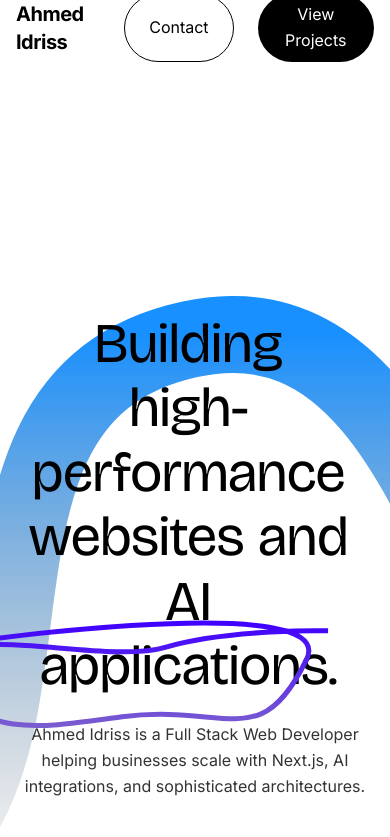
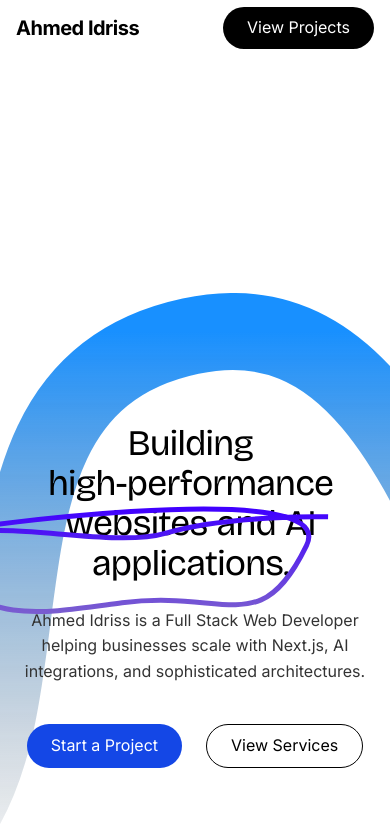
Before and after one commit to ahmedIdrissDev/my-portfolio, a Next.js app: page / in a window 390 px wide. Shown: the top 837 px of the page. Built offline with nearby package versions, Linux system fonts and the light colour scheme.

Commit message:
fix and push responsive layout

```diff
--- a/components/layout/Navbar.tsx
+++ b/components/layout/Navbar.tsx
@@ -8,7 +8,7 @@
         Ahmed Idriss
       </Link>
       <div className="flex gap-[var(--spacing-md)]">
-        <Button variant="secondary">Contact</Button>
+        <Button variant="secondary" className="hidden md:block">Contact</Button>
         <Button variant="primary" className="text-white font-normal">View Projects</Button>
       </div>
     </nav>
--- a/components/sections/Hero.tsx
+++ b/components/sections/Hero.tsx
@@ -59,7 +59,7 @@
       ref={containerRef}
       className="px-[var(--spacing-sm)] overflow-hidden relative md:px-[var(--spacing-lg)] lg:px-[var(--spacing-xxl)] min-h-[90dvh] pt-[var(--spacing-xxxl)] pb-[var(--spacing-xl)]  flex flex-col items-center justify-center text-center min-h-[70vh]"
     >
-      <h1 className="max-w-[800px] relative font-Ahmed mb-[var(--spacing-md)] font-normal flex flex-wrap justify-center">
+      <h1 className="max-w-[800px] relative  font-Ahmed mb-[var(--spacing-md)] font-normal flex flex-wrap justify-center text-4xl md:text-6xl">
         {"Building high-performance websites and AI applications.".split(" ").map((word, i) => (
           <span key={i} className="hero-word opacity-0 mr-[0.25em]">{word}</span>
         ))}
```
